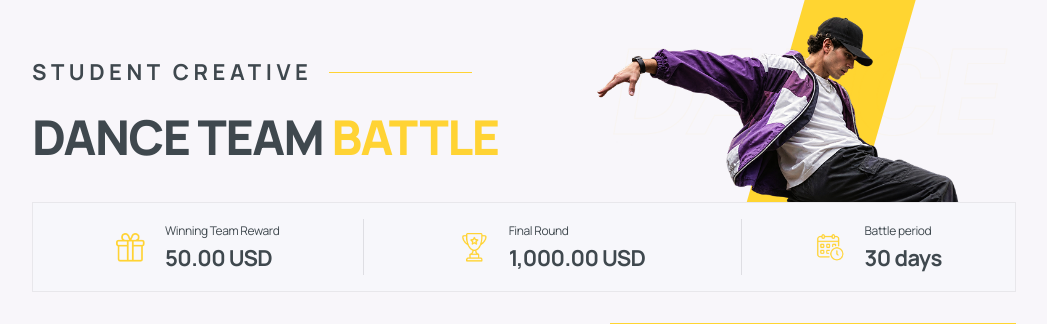
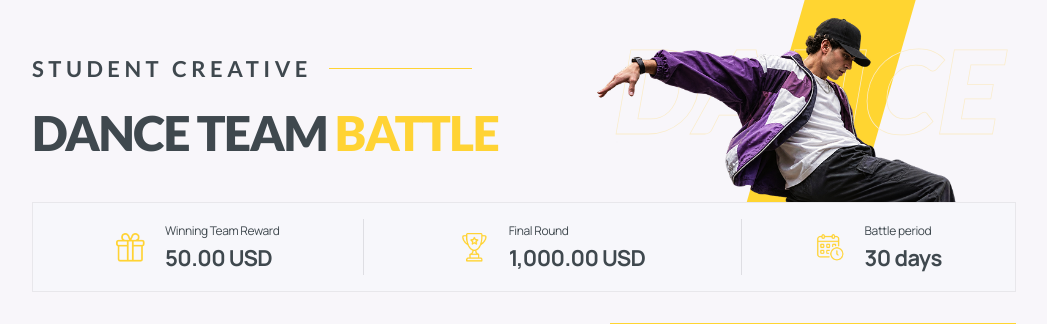
Before and after one commit to BemBexLab/james-popup-01, a plain HTML site: page index.html in a window 1280 px wide. Shown: the top 324 px of the page, without its empty margins (116-1163 px from the left). Drawn offline with nearby package versions, Linux system fonts and the light colour scheme.

Commit message:
Updated: Codebase

```diff
--- a/index.html
+++ b/index.html
@@ -19,6 +19,23 @@
       src="https://cdn.jsdelivr.net/npm/alpinejs@3.14.9/dist/cdn.min.js"
     ></script>
     <style>
+      @font-face {
+        font-family: "Hero Lato";
+        src: url("assets/vendor/lato-700.ttf") format("truetype");
+        font-style: normal;
+        font-weight: 700;
+        font-display: swap;
+      }
+      @font-face {
+        font-family: "Hero Lato";
+        src: url("assets/vendor/lato-900.ttf") format("truetype");
+        font-style: normal;
+        font-weight: 900;
+        font-display: swap;
+      }
+      [data-ui="hero"] {
+        font-family: "Hero Lato", Arial, sans-serif;
+      }
       .image-frame {
         position: relative;
         overflow: hidden;
@@ -97,7 +114,7 @@
       >
         <div
           data-ui="hero-copy"
-          class="relative z-[2] pt-14 max-[1100px]:pt-9 max-[768px]:pt-6"
+          class="relative z-[2] pt-[52px] max-[1100px]:pt-9 max-[768px]:pt-6"
         >
           <div
             data-ui="eyebrow"
@@ -123,15 +140,29 @@
             data-ui="yellow-stripe"
             class="absolute bg-[#ffd531] w-[111px] h-[290px] left-[180px] top-[-45px] skew-x-[-16deg] max-[768px]:left-[100px] max-[768px]:w-[80px]"
           ></div>
-          <img
-            src="assets/Dance.png"
-            alt=""
-            class="absolute left-[17px] top-[47px] w-[395px] max-w-none opacity-20 max-[768px]:left-0 max-[768px]:top-[65px] max-[768px]:w-[255px]"
-          />
+          <svg
+            data-ui="dance-outline"
+            class="absolute left-[17px] top-[47px] w-[395px] overflow-visible max-[768px]:left-0 max-[768px]:top-[65px] max-[768px]:w-[255px]"
+            viewBox="0 0 410 100"
+            fill="none"
+            stroke="#faecca"
+            stroke-width="0.8"
+            focusable="false"
+          >
+            <text
+              x="12"
+              y="90"
+              textLength="402"
+              lengthAdjust="spacingAndGlyphs"
+              font-size="120"
+              font-weight="900"
+              transform="skewX(-10)"
+            >DANCE</text>
+          </svg>
           <img
             src="assets/image 4.png"
             alt=""
-            class="absolute w-[383px] h-auto left-0 top-[13px] max-[768px]:w-[290px] max-[768px]:left-[-10px] max-[768px]:top-[20px]"
+            class="absolute w-[380px] h-auto left-0 top-[14px] max-[768px]:w-[290px] max-[768px]:left-[-10px] max-[768px]:top-[20px]"
           />
         </div>
       </header>
```
Also changed, not shown: assets/Dance.png (deleted), assets/Rectangle 11.png (deleted), assets/Rectangle 5 (1).png (deleted), assets/Rectangle 5.png (deleted), assets/Rectangle 6 (1).png (deleted), assets/Rectangle 6.png (deleted), assets/team-crimson.png (deleted), assets/team-electric.png (deleted), assets/vendor/lato-400.ttf (deleted).
